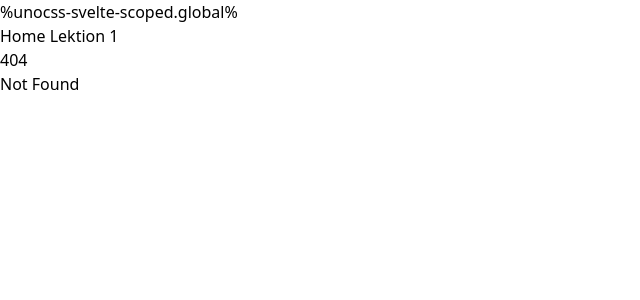
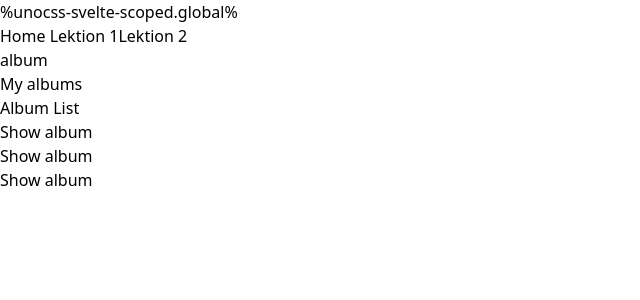
Before and after one commit to henrikvilhelmberglund/javascript-3-svelte, a SvelteKit app: page /02lektion2/album in a window 1280 px wide. Before the commit this address had no page. Shown: the top 300 px of the page, without its empty margins (0-640 px from the left). Built offline with nearby package versions, Linux system fonts and the light colour scheme.

Commit message:
feat: :sparkles: add album thingy

```diff
--- a/src/routes/+layout.svelte
+++ b/src/routes/+layout.svelte
@@ -2,7 +2,10 @@
 	import Nav from "$lib/Nav.svelte";
 	import "@unocss/reset/tailwind.css";
 
-	let routes = [{ link: "/01lektion1", display: "Lektion 1" }];
+	let routes = [
+		{ link: "/01lektion1", display: "Lektion 1" },
+		{ link: "/02lektion2", display: "Lektion 2" },
+	];
 </script>
 
 <Nav {routes} level={1} />
--- /dev/null
+++ b/src/routes/02lektion2/+layout.svelte
@@ -0,0 +1,12 @@
+<script>
+	import Nav from "$lib/Nav.svelte";
+
+	let routes = [{ link: "/02lektion2/album", display: "album" }];
+</script>
+
+<Nav {routes} level={2} />
+
+<slot />
+
+<style>
+</style>
--- /dev/null
+++ b/src/routes/02lektion2/+page.svelte
@@ -0,0 +1,5 @@
+<script>
+</script>
+
+<style>
+</style>
--- /dev/null
+++ b/src/routes/02lektion2/album/+page.svelte
@@ -0,0 +1,24 @@
+<script>
+	import AlbumList from "./AlbumList.svelte";
+
+	const myAlbums = [
+		{
+			name: "Quacking Melodies",
+			songs: ["Duck Dreams", "Feathered Serenade", "Pondside Lullaby", "Wings of Harmony"],
+		},
+		{
+			name: "Duck Beats",
+			songs: ["Quackstep Groove", "Waddle and Jive", "Ducktail Boogie", "Splashy Moves"],
+		},
+		{
+			name: "Duck Ballads",
+			songs: ["Misty Waters", "Whispers of Quacks", "Reflections in the Pond", "Solitude Soaring"],
+		},
+	];
+</script>
+
+<h1>My albums</h1>
+<AlbumList albums={myAlbums} />
+
+<style>
+</style>
--- /dev/null
+++ b/src/routes/02lektion2/album/Album.svelte
@@ -0,0 +1,23 @@
+<script>
+	export let name;
+	export let songs;
+
+	let showAlbum = false;
+</script>
+
+<div class="p-4">
+	<button on:click={() => (showAlbum = !showAlbum)}>
+		{showAlbum ? "Hide album" : "Show album"}
+	</button>
+	{#if showAlbum}
+		<h4 class="text-xl">{name}</h4>
+		<ul>
+			{#each Object.values(songs) as song}
+				<li class="text-left">{song}</li>
+			{/each}
+		</ul>
+	{/if}
+</div>
+
+<style>
+</style>
--- /dev/null
+++ b/src/routes/02lektion2/album/AlbumList.svelte
@@ -0,0 +1,15 @@
+<script>
+	import Album from "./Album.svelte";
+
+	export let albums;
+</script>
+
+<div>
+	<h3 class="text-3xl">Album List</h3>
+	{#each albums as album}
+		<Album {...album} />
+	{/each}
+</div>
+
+<style>
+</style>
```
Also changed, not shown: 1 other file (tests, documents, lock files or other folders).
